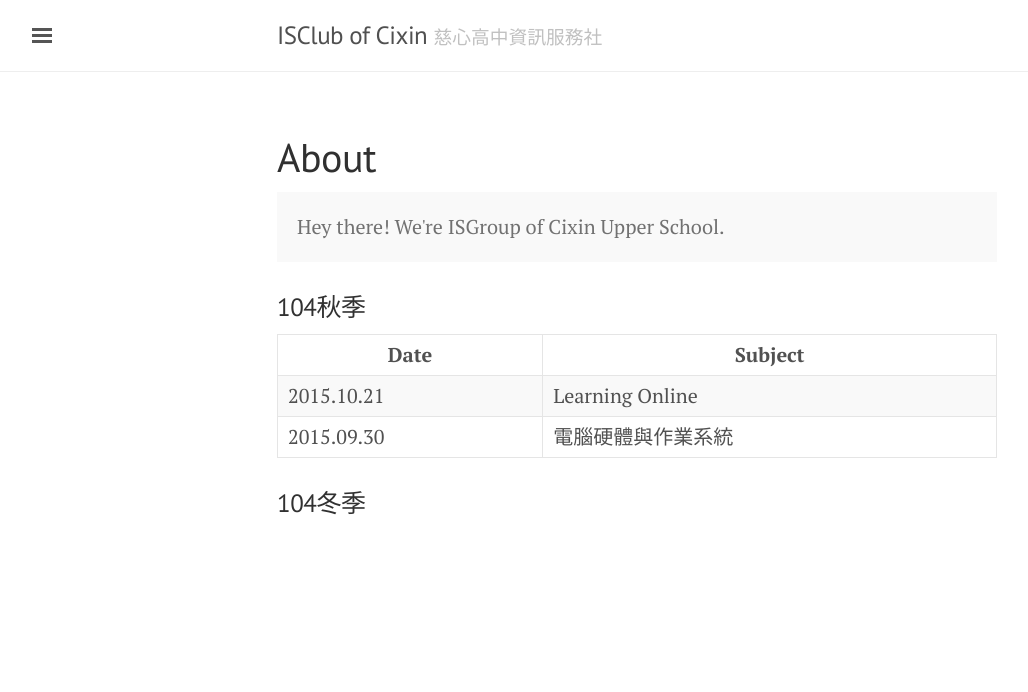
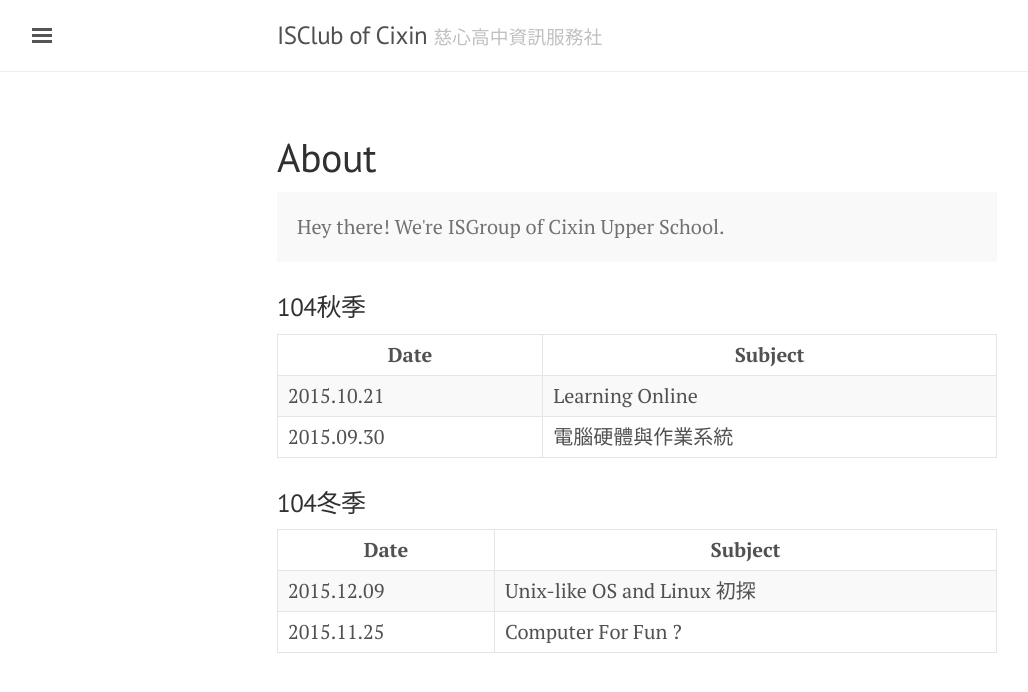
Before and after one commit to iscixin/iscixinclub, a Jekyll site: the page built from about.md, in a window 1280 px wide. Shown: the top 692 px of the page, without its empty margins (3-1031 px from the left). Built offline with Jekyll 4.4.1, drawn with Linux system fonts in a browser that asks for light colours.

Commit message:
modify about page

```diff
--- a/about.md
+++ b/about.md
@@ -31,3 +31,24 @@ title: About
 </table>
 
 ### 104冬季
+
+<table>
+  <thead>
+    <tr>
+      <th>Date</th>
+      <th>Subject</th>
+    </tr>
+  </thead>
+  <tfoot>
+    <tr>
+      <td>2015.11.25</td>
+      <td>Computer For Fun ?</td>
+    </tr>
+  </tfoot>
+  <tbody>
+    <tr>
+      <td>2015.12.09</td>
+      <td>Unix-like OS and Linux 初探</td>
+    </tr>
+  </tbody>
+</table>
```
